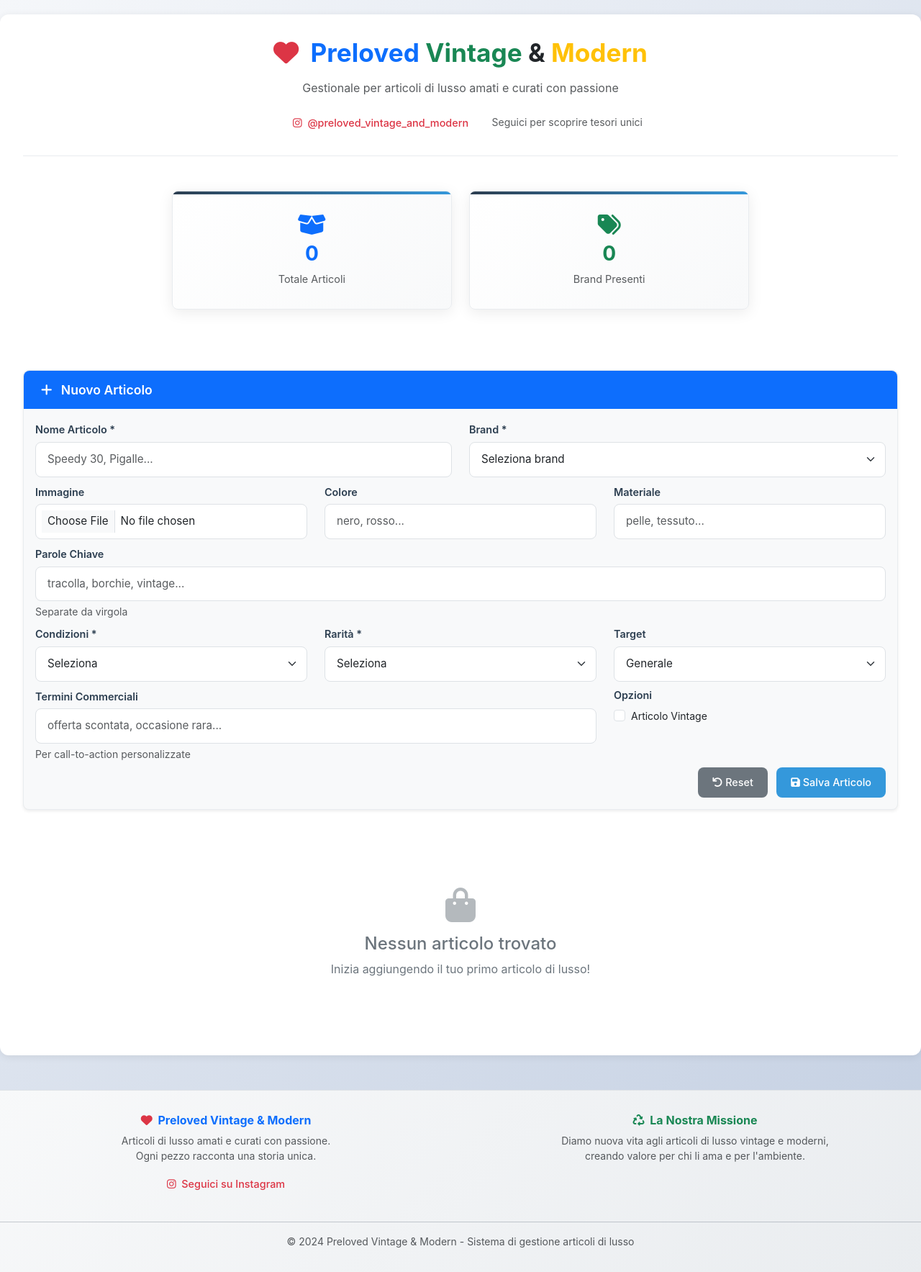
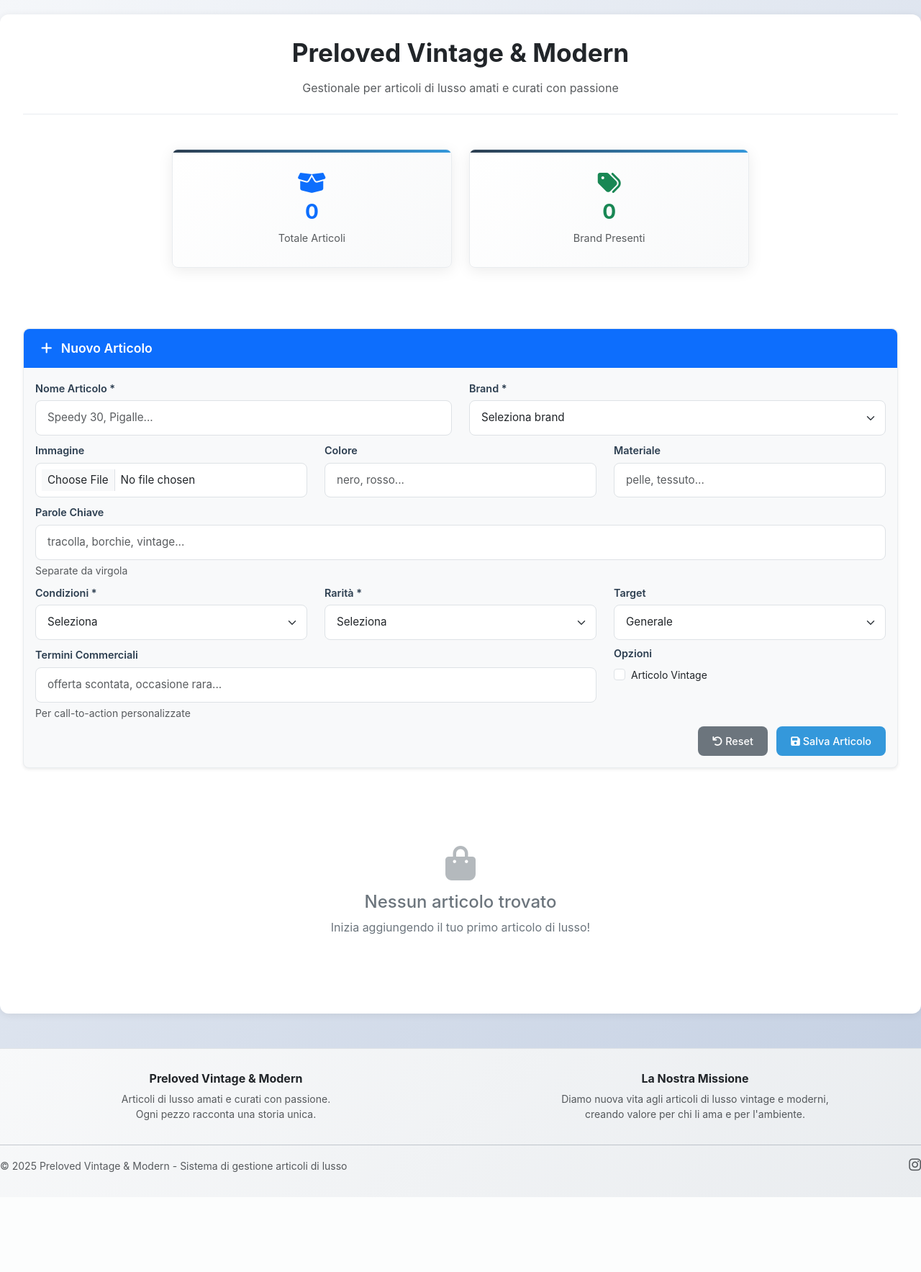
Before and after one commit to FlavioLombardi95/dist_gestionale, a Flask app: page / in a window 1280 px wide. Shown: the whole page at 72% size. After the commit the page ends 1663 px from the top, so only its background shows below. Run offline with Flask 3, Linux system fonts and the light colour scheme; data that the repository does not hold is empty; some libraries are stand-ins or nearby versions.

Commit message:
🎨 Design Minimal e Professionale - Brand Cleanup - Header semplificato: rimossi colori, mantenuta eleganza minimal - Instagram spostato nel footer: solo icona discreta - Anno corretto: 2024 → 2025 - Rimossi stili colorati non necessari - Design serio e professionale per brand Preloved - Identità pulita e coerente

```diff
--- a/templates/index.html
+++ b/templates/index.html
@@ -487,20 +487,11 @@
             padding: 32px !important;
         }
 
-        .social-links .btn {
+        /* Instagram link minimal styling */
+        .footer-section a:hover {
+            color: #6c757d !important;
             transition: var(--transition);
         }
-
-        .social-links .btn:hover {
-            transform: translateY(-2px);
-            box-shadow: 0 4px 12px rgba(220, 53, 69, 0.3);
-        }
-
-        /* Preloved brand colors */
-        .text-preloved-primary { color: #2c3e50 !important; }
-        .text-preloved-vintage { color: #27ae60 !important; }
-        .text-preloved-modern { color: #f39c12 !important; }
-        .text-preloved-heart { color: #e74c3c !important; }
     </style>
 </head>
 <body>
@@ -508,18 +499,9 @@
         <!-- Header migliorato -->
         <div class="header-section text-center mb-5">
             <h1 class="display-5 fw-bold text-dark mb-3">
-                <i class="fas fa-heart text-danger me-2"></i>
-                <span class="text-primary">Preloved</span>
-                <span class="text-success">Vintage</span> &
-                <span class="text-warning">Modern</span>
+                Preloved Vintage & Modern
             </h1>
-            <p class="lead text-muted mb-3">Gestionale per articoli di lusso amati e curati con passione</p>
-            <div class="social-links">
-                <a href="https://www.instagram.com/preloved_vintage_and_modern/" target="_blank" class="btn btn-outline-danger btn-sm me-2">
-                    <i class="fab fa-instagram me-1"></i> @preloved_vintage_and_modern
-                </a>
-                <small class="text-muted">Seguici per scoprire tesori unici</small>
-            </div>
+            <p class="lead text-muted">Gestionale per articoli di lusso amati e curati con passione</p>
         </div>
 
         <!-- Statistiche -->
@@ -1419,21 +1401,16 @@
     <footer class="footer-section mt-5 pt-4 border-top text-center">
         <div class="row">
             <div class="col-md-6 mb-3">
-                <h6 class="fw-bold text-primary mb-2">
-                    <i class="fas fa-heart text-danger me-1"></i>
+                <h6 class="fw-bold text-dark mb-2">
                     Preloved Vintage & Modern
                 </h6>
-                <p class="small text-muted mb-2">
+                <p class="small text-muted mb-0">
                     Articoli di lusso amati e curati con passione.<br>
                     Ogni pezzo racconta una storia unica.
                 </p>
-                <a href="https://www.instagram.com/preloved_vintage_and_modern/" target="_blank" class="btn btn-sm btn-outline-danger">
-                    <i class="fab fa-instagram me-1"></i> Seguici su Instagram
-                </a>
             </div>
             <div class="col-md-6 mb-3">
-                <h6 class="fw-bold text-success mb-2">
-                    <i class="fas fa-recycle me-1"></i>
+                <h6 class="fw-bold text-dark mb-2">
                     La Nostra Missione
                 </h6>
                 <p class="small text-muted mb-0">
@@ -1443,9 +1420,14 @@
             </div>
         </div>
         <hr class="my-3">
-        <p class="small text-muted mb-0">
-            © 2024 Preloved Vintage & Modern - Sistema di gestione articoli di lusso
-        </p>
+        <div class="d-flex justify-content-between align-items-center">
+            <p class="small text-muted mb-0">
+                © 2025 Preloved Vintage & Modern - Sistema di gestione articoli di lusso
+            </p>
+            <a href="https://www.instagram.com/preloved_vintage_and_modern/" target="_blank" class="text-muted">
+                <i class="fab fa-instagram" style="font-size: 1.2rem;"></i>
+            </a>
+        </div>
     </footer>
 
     </div>
```
